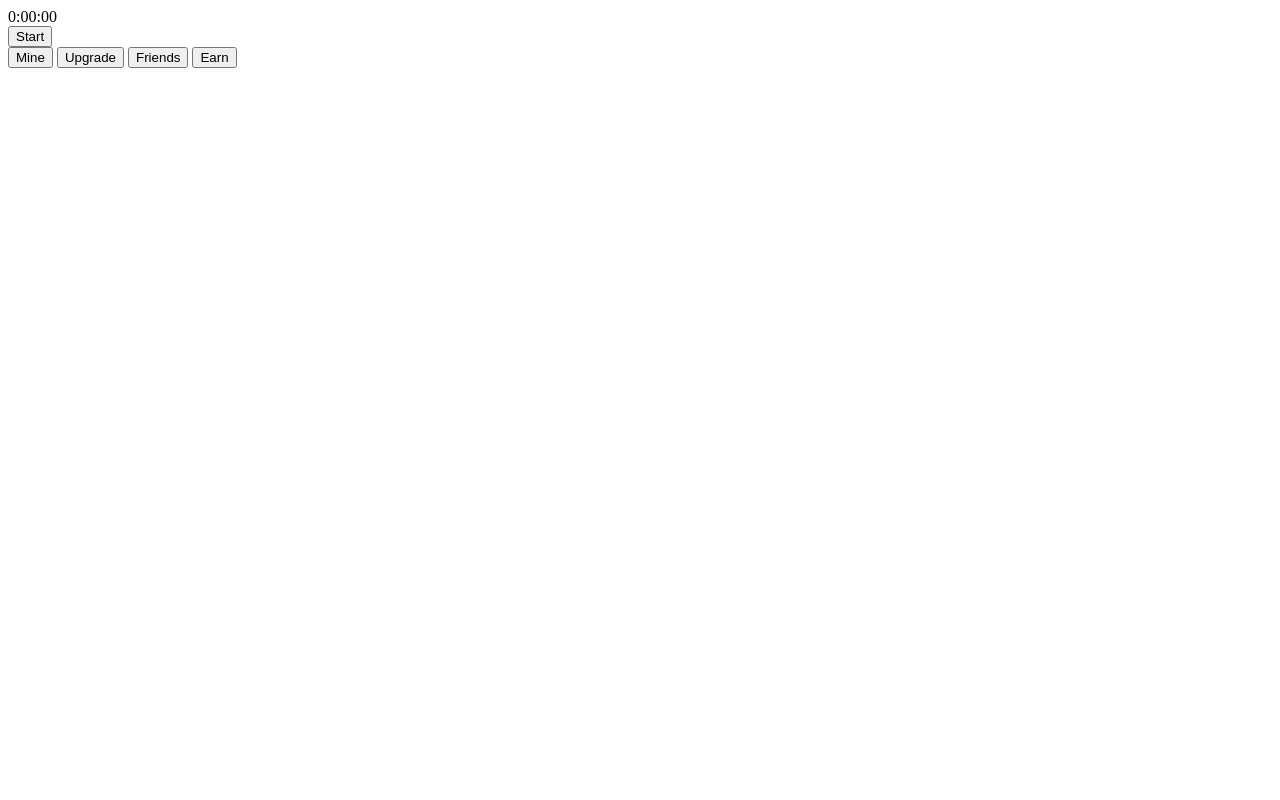
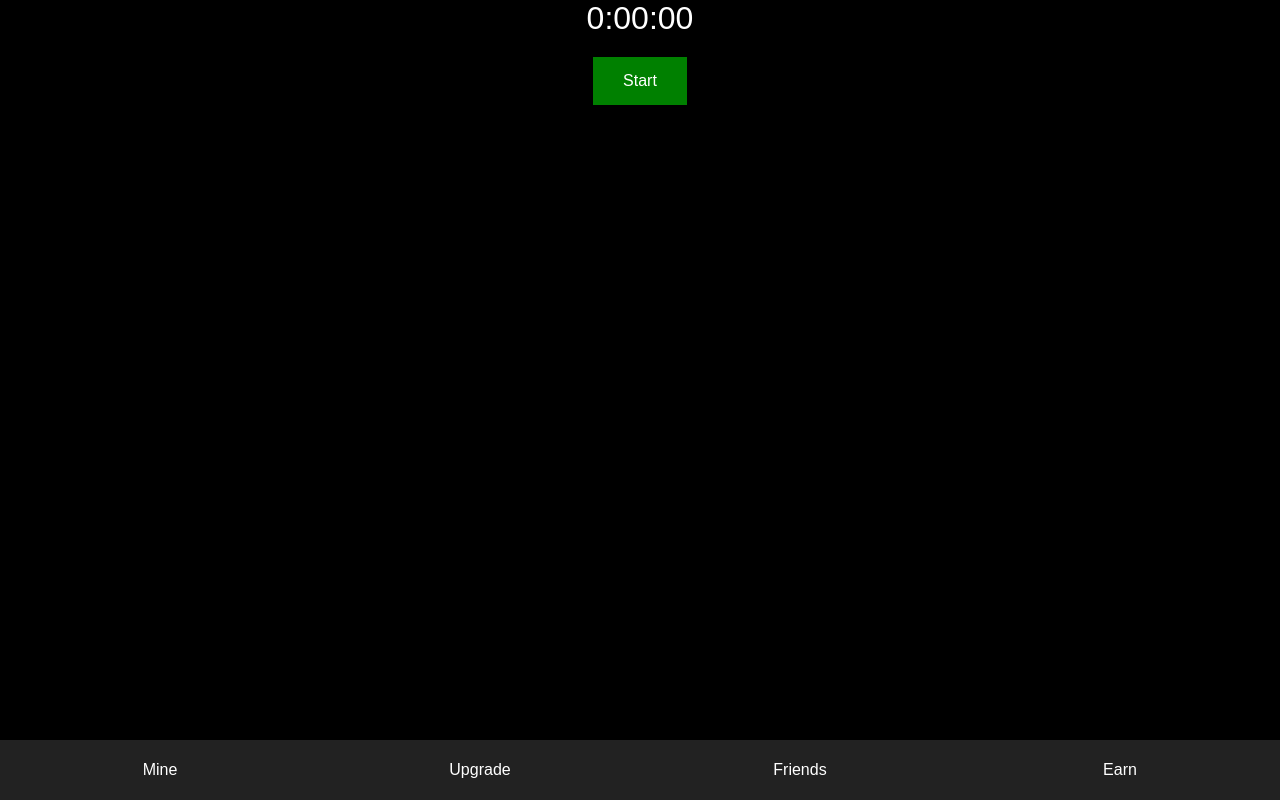
Before and after one commit to impeachmentright/TimeGame, a website: page public/index.html in a window 1280 px wide. Drawn offline with Linux system fonts and the light colour scheme.

Commit message:
Update configuration and fix routes

```diff
--- a/public/index.html
+++ b/public/index.html
@@ -3,7 +3,7 @@
 <head>
   <meta charset="UTF-8">
   <title>$TIME</title>
-  <link rel="stylesheet" href="styles.css">
+  <link rel="stylesheet" href="style.css">
 </head>
 <body>
   <!-- Loading Screen -->
--- a/public/script.js
+++ b/public/script.js
@@ -8,7 +8,7 @@ window.onload = () => {
     // Hide loading screen after 3 seconds
     setTimeout(() => {
       loadingScreen.style.display = 'none';
-      appContainer.style.display = 'flex';
+      appContainer.style.display = 'block';
     }, 3000);
   };
 
@@ -32,6 +32,7 @@ window.onload = () => {
   }
 
   // Start button event listener
+  if (startButton) {
     startButton.addEventListener("click", () => {
       if (!miningInterval) {
         miningInterval = setInterval(updateStopwatch, 1000);
@@ -40,6 +41,7 @@ window.onload = () => {
         startButton.classList.add('gray-button');
       }
     });
+  }
 
   // Navigation buttons
   document.getElementById("mine-btn").addEventListener("click", showMainScreen);
```
Lines whose indentation alone changed are shown as unchanged.
